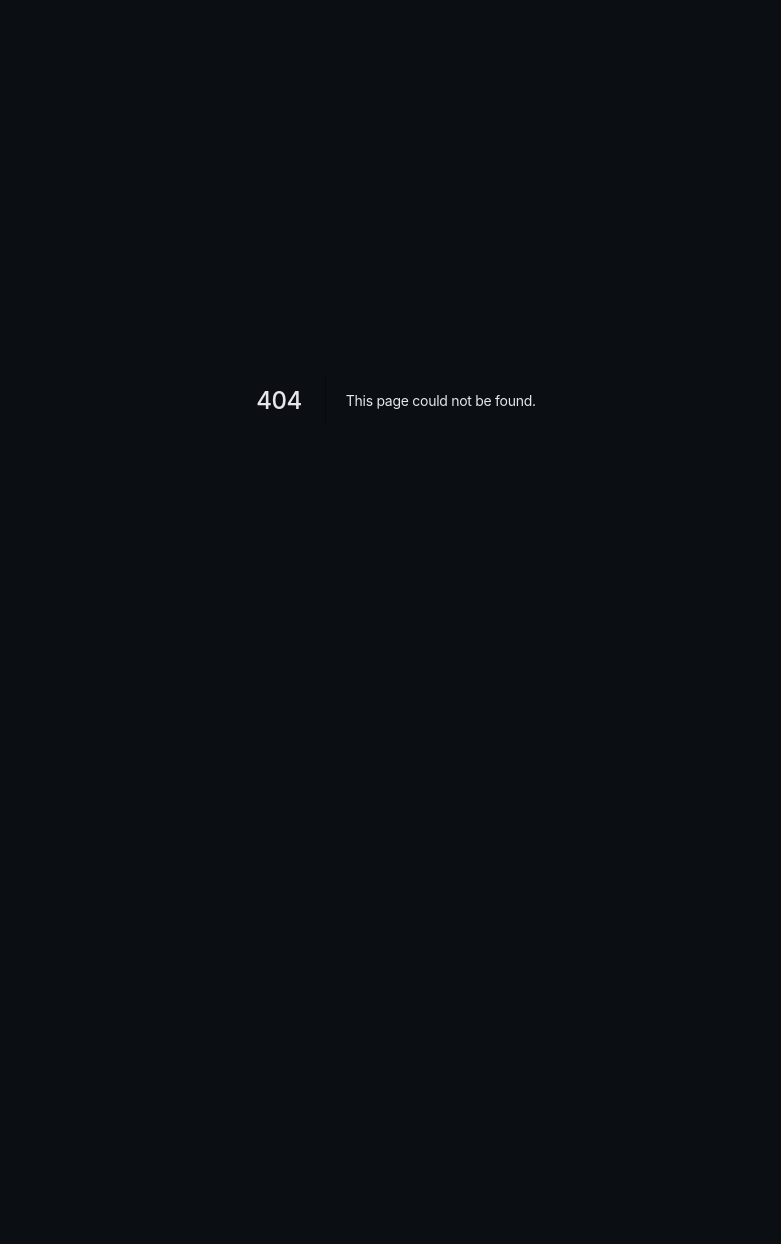
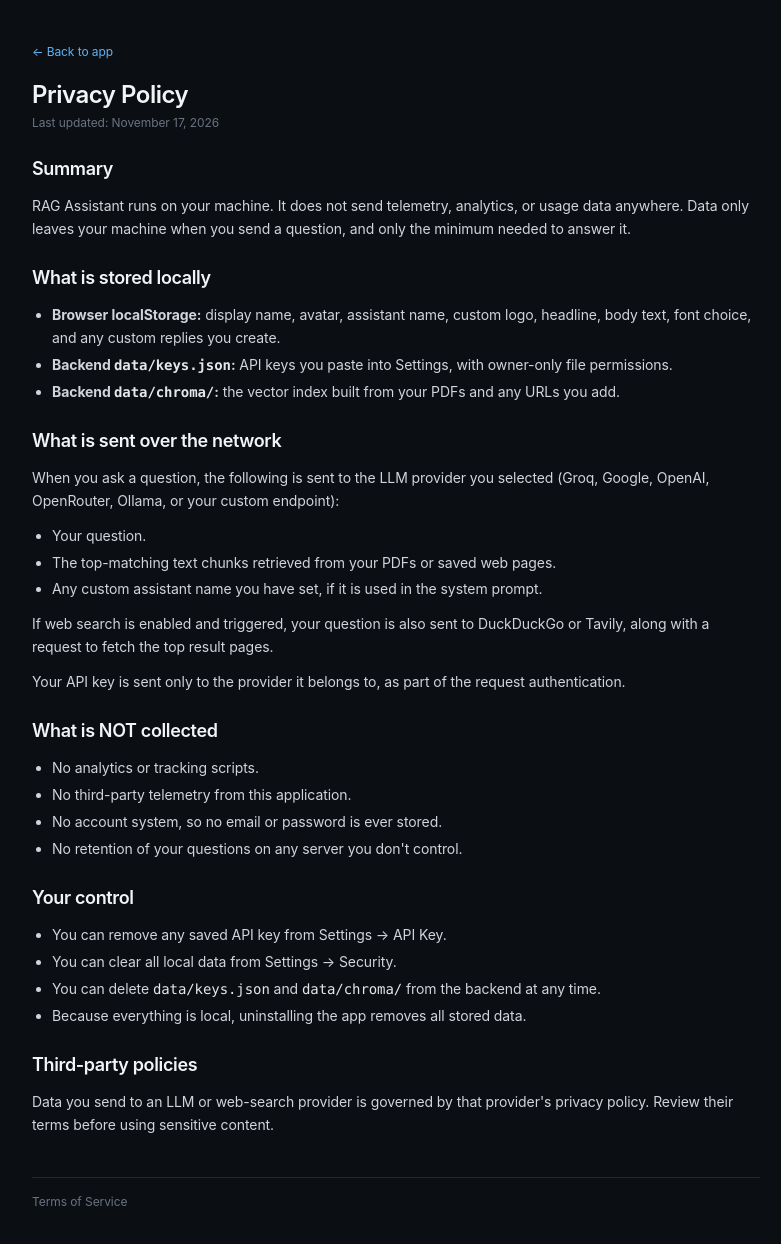
Before and after one commit to rriyansh/RAG-Assistant, a Next.js app in the folder frontend/: page /privacy in a window 1280 px wide. Before the commit this address had no page. Shown: the top 1244 px of the page, without its empty margins (244-1025 px from the left). Before the commit the page ends 800 px from the top, so only its background shows below. Built offline with nearby package versions, Linux system fonts and the light colour scheme.

Commit message:
Create page.tsx

```diff
--- /dev/null
+++ b/frontend/app/privacy/page.tsx
@@ -0,0 +1,68 @@
+import Link from "next/link";
+
+export const metadata = { title: "Privacy Policy · RAG Assistant" };
+
+export default function PrivacyPage(): JSX.Element {
+  return (
+    <main className="mx-auto max-w-3xl px-5 py-10 text-sm text-gray-300 leading-relaxed">
+      <Link href="/" className="text-xs text-[#5FB2F2] hover:underline">← Back to app</Link>
+      <h1 className="mt-4 font-display text-2xl font-semibold text-gray-100">Privacy Policy</h1>
+      <p className="mt-1 text-xs text-gray-500">Last updated: {new Date().toLocaleDateString("en", { year: "numeric", month: "long", day: "numeric" })}</p>
+
+      <section className="mt-6 space-y-3">
+        <h2 className="font-display text-lg font-semibold text-gray-100">Summary</h2>
+        <p>RAG Assistant runs on your machine. It does not send telemetry, analytics, or usage data anywhere. Data only leaves your machine when you send a question, and only the minimum needed to answer it.</p>
+      </section>
+
+      <section className="mt-6 space-y-3">
+        <h2 className="font-display text-lg font-semibold text-gray-100">What is stored locally</h2>
+        <ul className="list-disc pl-5 space-y-1">
+          <li><strong>Browser localStorage:</strong> display name, avatar, assistant name, custom logo, headline, body text, font choice, and any custom replies you create.</li>
+          <li><strong>Backend <span className="font-mono text-gray-200">data/keys.json</span>:</strong> API keys you paste into Settings, with owner-only file permissions.</li>
+          <li><strong>Backend <span className="font-mono text-gray-200">data/chroma/</span>:</strong> the vector index built from your PDFs and any URLs you add.</li>
+        </ul>
+      </section>
+
+      <section className="mt-6 space-y-3">
+        <h2 className="font-display text-lg font-semibold text-gray-100">What is sent over the network</h2>
+        <p>When you ask a question, the following is sent to the LLM provider you selected (Groq, Google, OpenAI, OpenRouter, Ollama, or your custom endpoint):</p>
+        <ul className="list-disc pl-5 space-y-1">
+          <li>Your question.</li>
+          <li>The top-matching text chunks retrieved from your PDFs or saved web pages.</li>
+          <li>Any custom assistant name you have set, if it is used in the system prompt.</li>
+        </ul>
+        <p>If web search is enabled and triggered, your question is also sent to DuckDuckGo or Tavily, along with a request to fetch the top result pages.</p>
+        <p>Your API key is sent only to the provider it belongs to, as part of the request authentication.</p>
+      </section>
+
+      <section className="mt-6 space-y-3">
+        <h2 className="font-display text-lg font-semibold text-gray-100">What is NOT collected</h2>
+        <ul className="list-disc pl-5 space-y-1">
+          <li>No analytics or tracking scripts.</li>
+          <li>No third-party telemetry from this application.</li>
+          <li>No account system, so no email or password is ever stored.</li>
+          <li>No retention of your questions on any server you don't control.</li>
+        </ul>
+      </section>
+
+      <section className="mt-6 space-y-3">
+        <h2 className="font-display text-lg font-semibold text-gray-100">Your control</h2>
+        <ul className="list-disc pl-5 space-y-1">
+          <li>You can remove any saved API key from Settings → API Key.</li>
+          <li>You can clear all local data from Settings → Security.</li>
+          <li>You can delete <span className="font-mono text-gray-200">data/keys.json</span> and <span className="font-mono text-gray-200">data/chroma/</span> from the backend at any time.</li>
+          <li>Because everything is local, uninstalling the app removes all stored data.</li>
+        </ul>
+      </section>
+
+      <section className="mt-6 space-y-3">
+        <h2 className="font-display text-lg font-semibold text-gray-100">Third-party policies</h2>
+        <p>Data you send to an LLM or web-search provider is governed by that provider's privacy policy. Review their terms before using sensitive content.</p>
+      </section>
+
+      <div className="mt-10 border-t border-white/10 pt-4 text-xs text-gray-500">
+        <Link href="/terms" className="hover:text-gray-300">Terms of Service</Link>
+      </div>
+    </main>
+  );
+}
```
